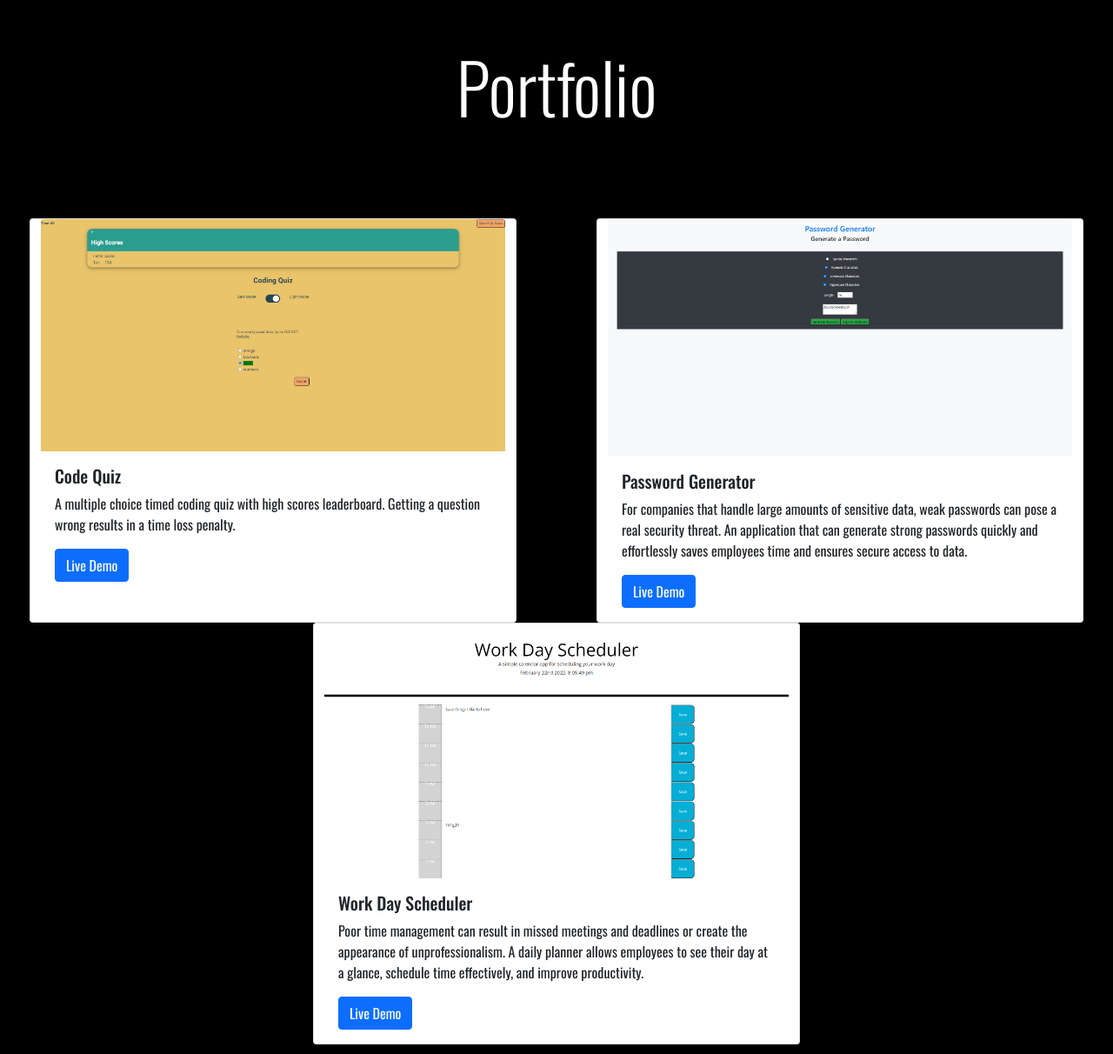
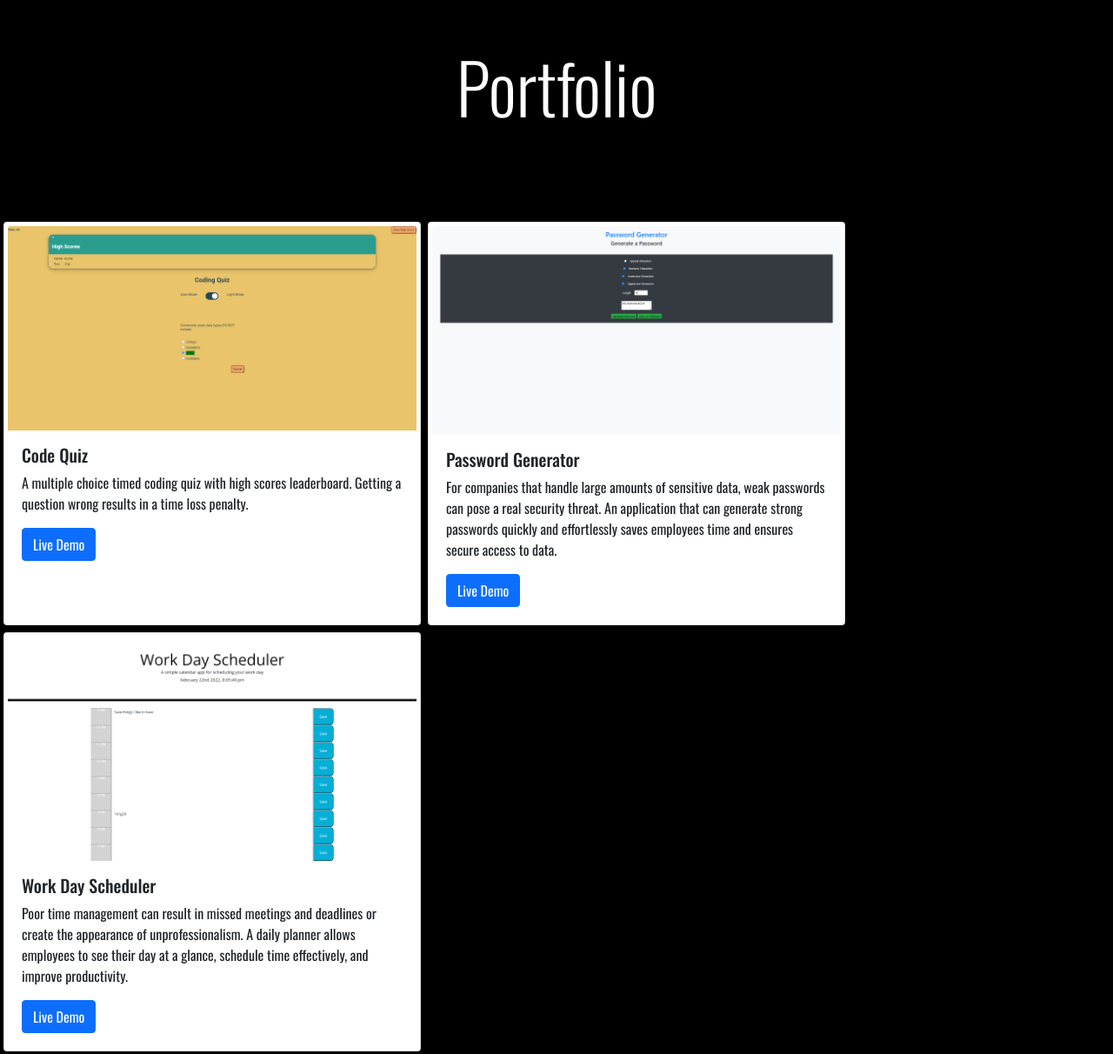
Before and after one commit to toribromma/bestPortfolio, a plain HTML site: page index.html in a window 1280 px wide. Shown: the part 1455-2667 px from the top of the page at 87% size. Drawn offline with nearby package versions, Linux system fonts and the light colour scheme; files whose address does not match are found by name.

Commit message:
Update index.html

```diff
--- a/index.html
+++ b/index.html
@@ -93,8 +93,8 @@
     </div>
     <div id="third" class=" text-white">
       <h3 class="display-1 text-center py-5">Portfolio</h3>
-      <div class="row py-5">
-        <div class="card col-4 mx-auto" style="width: 35rem">
+      <div class="row py-5 mx-0">
+        <div class="card col-4 m-1 p-1" style="width: 30rem">
           <img src="assets/codingquiz.png" class="card-img-top" alt="..." />
           <div class="card-body text-dark">
             <h5 class="card-title">Code Quiz</h5>
@@ -104,7 +104,7 @@
             <a href="https://toribromma.github.io/coding-quiz/" class="btn btn-primary">Live Demo</a>
           </div>
         </div>
-        <div class="card col-4 mx-auto" style="width: 35rem">
+        <div class="card col-4 m-1 p-1" style="width: 30rem">
           <img src="assets//passwordgenerator.png" class="card-img-top" alt="..." />
           <div class="card-body text-dark">
             <h5 class="card-title">Password Generator</h5>
@@ -114,7 +114,7 @@
             <a href="https://toribromma.github.io/passwordGenerator/" class="btn btn-primary">Live Demo</a>
           </div>
         </div>
-        <div class="card col-4 mx-auto" style="width: 35rem">
+        <div class="card col-4 m-1 p-1" style="width: 30rem">
           <img src="assets/workdayscheduler.png" class="card-img-top" alt="..." />
           <div class="card-body text-dark">
             <h5 class="card-title">Work Day Scheduler</h5>
```
